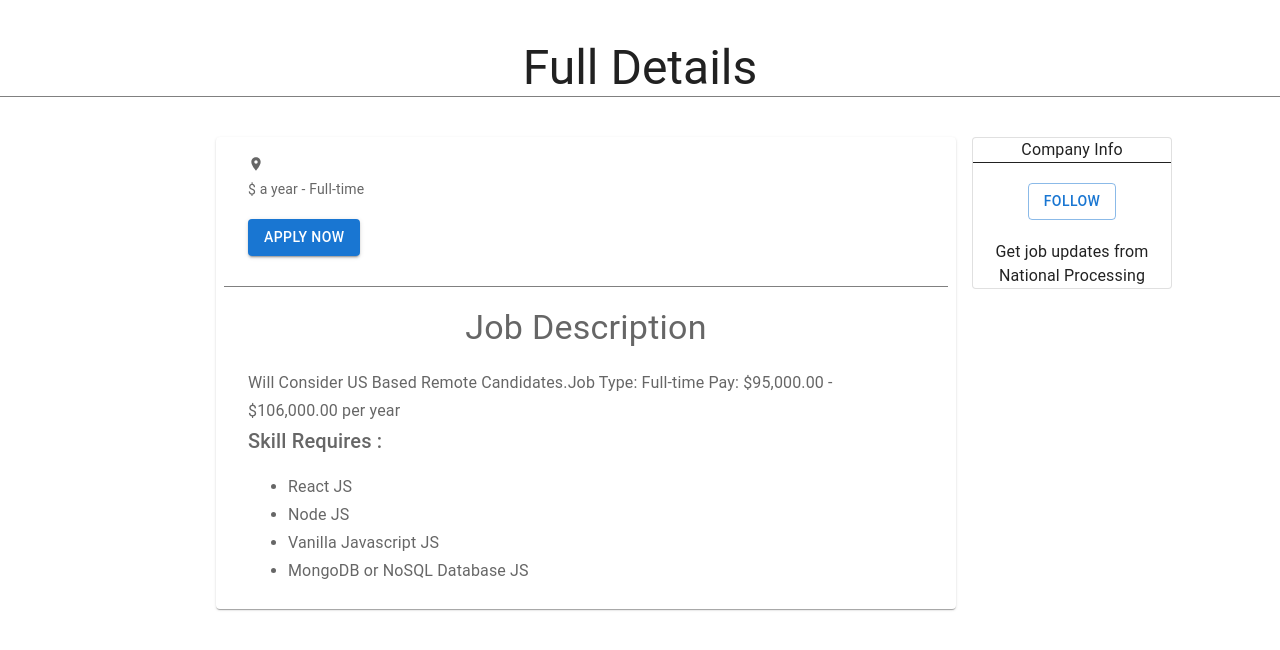
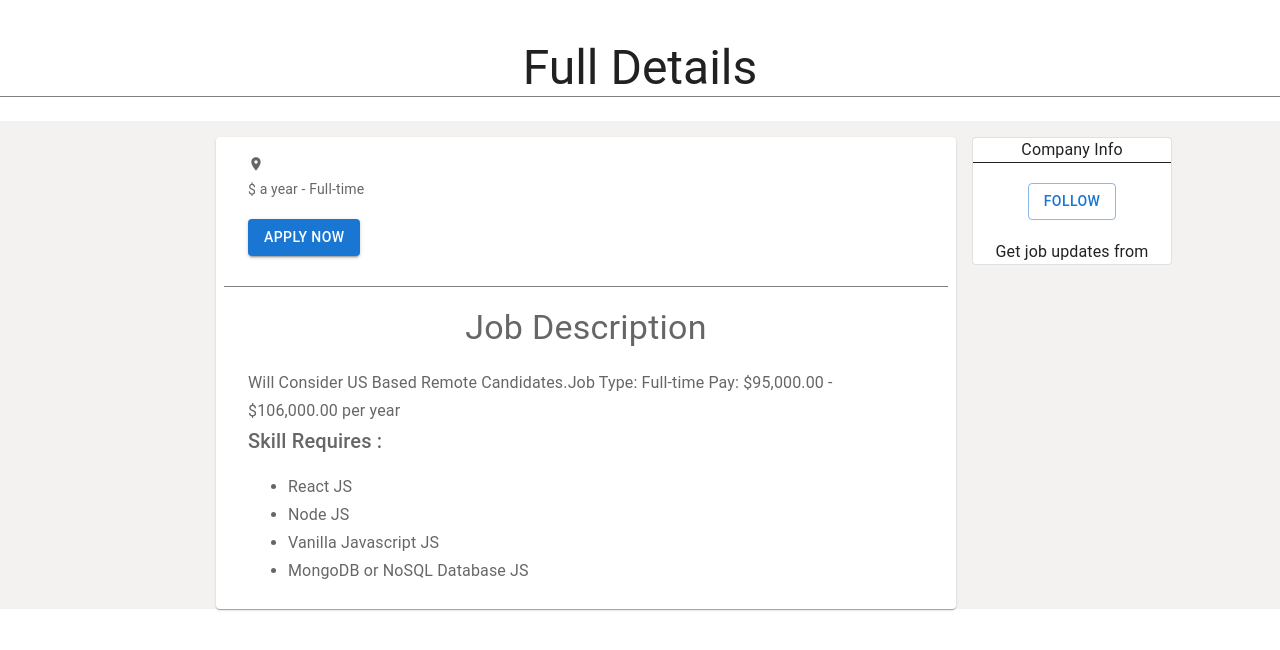
Before and after one commit to tajmin/travail-client, a React (Create React App) app: page /fullDetails/1 in a window 1280 px wide. Shown: the top 650 px of the page. Built offline with nearby package versions, Linux system fonts and the light colour scheme; no server answers; the HTML template or start-up script is replaced by a standard one.

Commit message:
[job ui]

```diff
--- a/src/Pages/Jobs/Jobs.js
+++ b/src/Pages/Jobs/Jobs.js
@@ -23,7 +23,8 @@ const Jobs = () => {
             .then(res => res.json())
             .then(data => {
                 setJobs(data);
-                setDisplayJobs(data)
+                setDisplayJobs(data);
+                setJobId(data[0]._id);
             })
     }, []);
 
@@ -46,7 +47,7 @@ const Jobs = () => {
 
             <div className="search-container">
                 <TextField
-                    sx={{width: "50%"}}
+                    sx={{ width: "50%" }}
                     onChange={handleSearch}
                     placeholder="Search Jobs" />
             </div>
@@ -65,9 +66,12 @@ const Jobs = () => {
                             </Job>)
                     }
                 </div>
+
                 <div className="jobs-container-right">
                     <JobDetails jobId={jobId}></JobDetails>
                 </div>
+
+
             </div>
         </>
     );
--- a/src/Pages/PostAJob/PostAJob.js
+++ b/src/Pages/PostAJob/PostAJob.js
@@ -14,9 +14,9 @@ const PostAJob = () => {
     const [workingHour, setWorkingHour] = React.useState("");
     const [salary, setSalary] = React.useState("");
     const [deadline, setDeadline] = React.useState("");
-    const {email} = useAuth();
+    // const {email} = useAuth();
 
-
+    const email = "admin@gmail.com"
     const handlePostJob = (e) => {
         e.preventDefault();
 
--- a/src/components/Job/Job.js
+++ b/src/components/Job/Job.js
@@ -13,12 +13,12 @@ const Job = (props) => {
                     <Link to={`/fullDetails/${_id}`}>
                     <h3>{jobTitle}</h3>
                     </Link>
-                    <span>{companyName}</span>
+                    <h5>{companyName}</h5>
                     <span>{location}</span>
-                    <p>{salary}</p>
+                    <p>Salary : {salary} BDT</p>
                 </div>
                 <div className="card-bottom">
-                    <p>{description.slice(0, 200)}</p>
+                    <p>{description.slice(0, 200)}...</p>
                     <button onClick={()=>handleSetJob(_id)} className="card-button" >Learn More</button>
                 </div>
             </div>
--- a/src/components/Job/JobDetails.css
+++ b/src/components/Job/JobDetails.css
@@ -2,7 +2,7 @@
     position: -webkit-sticky;
     position: sticky;
     top: 0;
-    padding: 5px;
+    padding: 15px;
     background-color: white;
     border: 1px solid gray;
     border-radius: 10px;
--- a/src/components/Job/JobDetails.js
+++ b/src/components/Job/JobDetails.js
@@ -17,12 +17,12 @@ const JobDetails = ({jobId}) => {
     return (
         <div className="job-details-container">
            <div className="job-title">
-               <h2>{job.Title}</h2>
+               <h2>{job.jobTitle}</h2>
                <p>{job.companyName}</p>
                <p>{job.location}</p>
                <p>{job.description}</p>
-               <p>{job.workingHour}</p>
-               <p>{job.salary}</p>
+               <p>Office Time :{job.workingHour}</p>
+               <p>Salary : {job.salary} BDT</p>
            </div>
         </div>
     );
--- a/src/components/Job/JobFullDetails.js
+++ b/src/components/Job/JobFullDetails.js
@@ -37,7 +37,7 @@ const JobFullDetails = () => {
     const { id } = useParams();
     const [job, setJob] = React.useState([]);
 
-    const { companyName, description, jobTitle, location, salary, workingHour, } = job;
+    const { companyName, description, jobTitle, location, salary, workingHour } = job;
 
     React.useEffect(() => {
         fetch(`http://localhost:2222/availableJobs/${id}`)
@@ -86,7 +86,7 @@ const JobFullDetails = () => {
 
 
 
-            <Box sx={{ flexGrow: 1 }} >
+            <Box sx={{ flexGrow: 1, backgroundColor: "#F3F2F1" }}  >
                 <Grid container spacing={2} >
                     <Grid item xs={12} md={2}>
                     </Grid>
@@ -191,7 +191,7 @@ const JobFullDetails = () => {
                                 <Card variant="outlined">
                                     <Typography sx={{ borderBottom: 1 }}>Company Info</Typography>
                                     <Button variant="outlined" sx={{ margin: "20px 5px" }}>Follow</Button>
-                                    <Typography>Get job updates from National Processing</Typography>
+                                    <Typography>Get job updates from {companyName}</Typography>
                                 </Card>
                             </Box>
                         </>
```
